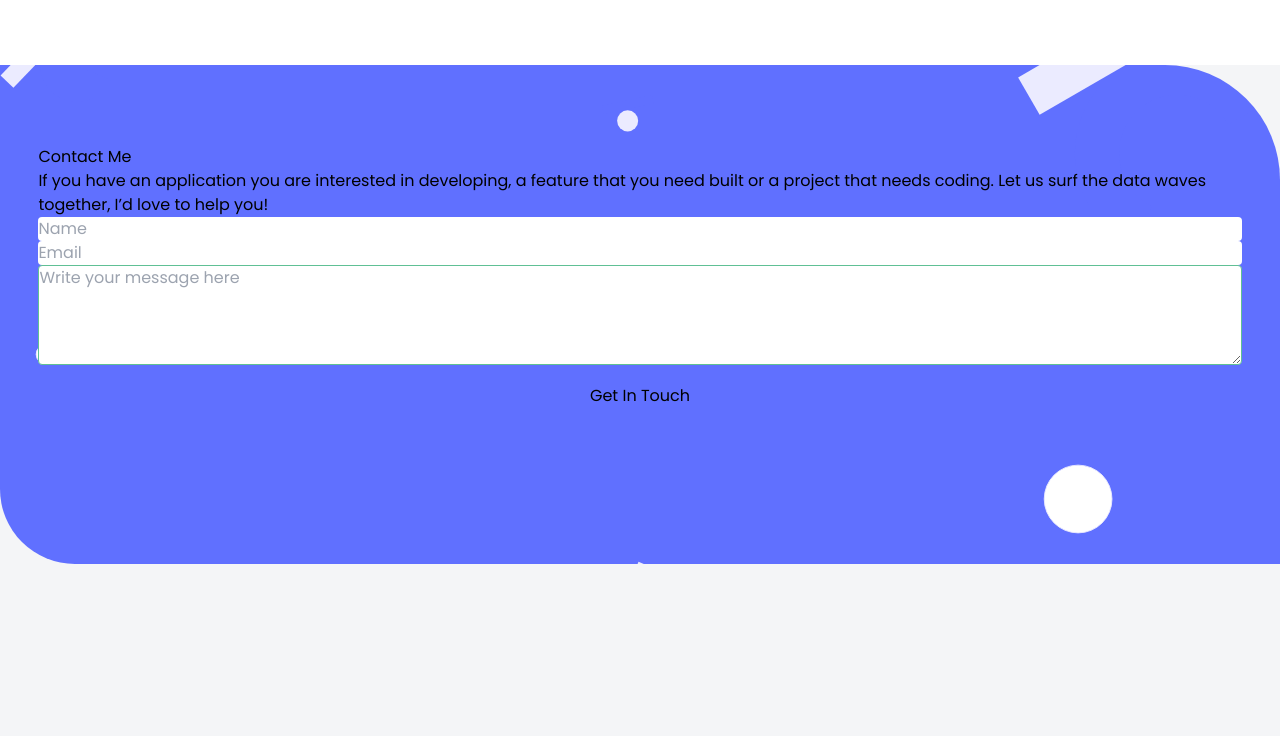
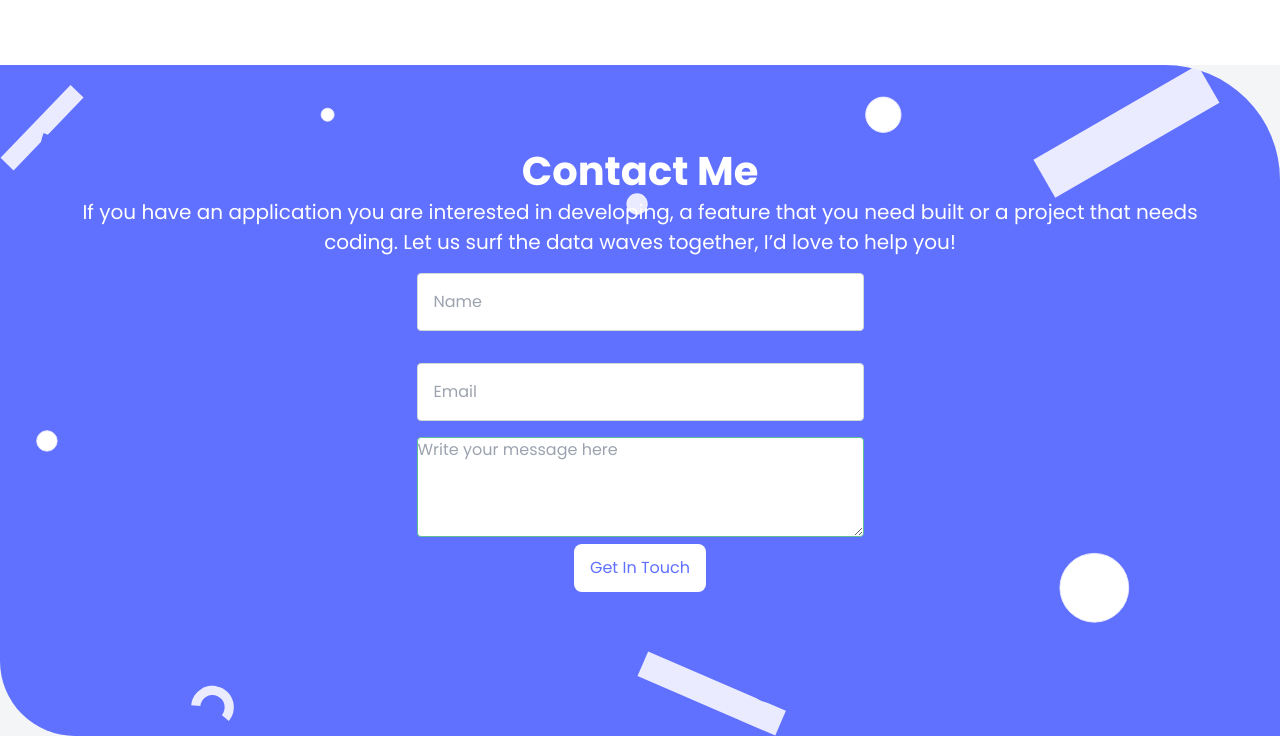
Before and after one commit to CrystallineButterfly/CrystallineButterfly.porfolio, a website: page index.html in a window 1280 px wide. Shown: the part 4062-4798 px from the top of the page. Before the commit the page ends 4626 px from the top, so only its background shows below. Drawn offline with nearby package versions, Linux system fonts and the light colour scheme.

Commit message:
Add updated CSS

```diff
--- a/index.html
+++ b/index.html
@@ -287,17 +287,28 @@
 <footer>
 
      <section id="contact-section" >
-        <div class="contact-section h1">
+
             <h2>Contact Me</h2>
+            <p>If you have an application you are interested in developing, a feature that you need built or a project that
+                needs coding. Let us surf the data waves together, I’d love to help you!
+            </p>
 
-        </div>
-        <div class="contact-section h3">
-            <p>If you have an application you are interested in developing, a feature that you need built or a project that
-                needs
-                coding. Let us surf the data waves together, I’d love to help you!</p></div>
         <form id = "contact-form" action="https://formspree.io/f/myyobenv" method="post">
-                    <input class= "input" type="text" id="name" name="username" required maxlength="30" placeholder="Name" />
-                    <input class= "input" type="email" id="email" name="email-name" required placeholder="Email" />
+            <input
+                class= "input-tag"
+                type="text" id="name"
+                name="username"
+                required
+                maxlength="30"
+                placeholder="Name"
+            >
+            <input
+                class= "input-tag"
+                type="email" id="email"
+                name="email-name"
+                required
+                placeholder="Email"
+            >
             <div class="textarea"><textarea cols="30" rows="10" name="user-box" required maxlength="500" placeholder="Write your message here"
                 id="user-message"></textarea></div>
             <div class="validate-message"></div>
--- a/styles.css
+++ b/styles.css
@@ -133,6 +133,8 @@ ul.hide {
   align-items: center;
   gap: 0.5rem;
   flex-direction: row;
+
+  /* equal to 8px */
 }
 
 .logo {
@@ -500,126 +502,8 @@ section .portfolio {
   display: flex;
 }
 
+
 /* Contact me section */
-
-/* #contact-form-section {
-  background: #6070FF;
-  width: 100%;
-  padding-bottom: 7rem;
-  display: flex;
-  flex-direction: column;
-  justify-content: center;
-  border-bottom-left-radius: 75px;
-  border-top-right-radius: 115px;
-  margin: 1rem;
-}
-
-
-.contact-section h2 {
-  text-align: center;
-  font-family: 'Poppins', sans-serif;
-  font-style: normal;
-  font-weight: 700;
-  font-size: 2.5rem;
-  line-height: 52px;
-  color: #fff;
-}
-
-.call-to-action {
-  font-style: normal;
-  font-size: 20px;
-  text-transform: none;
-  text-align: center;
-  color: white;
-  padding: 2 1rem;
-  border-radius: 20px;
-}
-
-form {
-  display: flex;
-  flex-direction: column;
-  justify-content: center;
-  align-content: center;
-  margin: 1rem 0;
-  padding: 1rem;
-  box-sizing: border-box;
-  border-radius: 8px;
-}
-
-form label input {
-  margin: .9375rem;
-  border-radius: .5rem;
-  width: 26.25rem;
-  height: 2rem;
-  padding: 10px;
-}
-/* text area */
-
-/* form label textarea {
-  max-width:15px;
-  height: 140px;
-  border: none;
-  resize: none;
-  border-radius: 8px;
-  font-size: 17px;
-  font-weight: 400;
-  padding: 20px;
-}
-
-/* button */
-
-/* .contact-button {
-  display: block;
-  margin: 0 auto;
-} */
-
-/*
-form {
-  margin: -120px 0;
-  display: flex;
-  flex-direction: column;
-  justify-content: space-between;
-  gap: 10px;
-  margin-top: 30px;
-}
-
-form label input {
-  width: 20.4375rem;
-  height: 3rem;
-  border: none;
-  border-radius: 8px;
-  font-size: 17px;
-  font-weight: 400;
-  padding: 20px;
-}
-
-form label textarea {
-  width: 20.4375rem;
-  height: 8.75rem;
-  margin-top: 50rem;
-  border: none;
-  resize: none;
-  border-radius: 8px;
-  font-size: 17px;
-  font-weight: 400;
-  padding: 20px;
-}
-
-.btn-2 {
-  width: 140px;
-  height: 48px;
-  color: #6070FF;
-  font-size: 17px;
-  font-weight: 500;
-  background-color: #FFFFFF;
-  border-radius: 8px;
-  border: none;
-}
-
-#indicator {
-  padding-top: 150px;
-
-} */
 
 #contact-section {
   background: #6070ff;
@@ -627,12 +511,26 @@ form label textarea {
   display: flex;
   flex-direction: column;
   justify-content: center;
+  align-items: center;
   border-bottom-left-radius: 4.6875rem;
   border-top-right-radius: 7.1875rem;
   background-image: url(/assets/header-bg.svg);
   background-repeat: no-repeat;
   background-size: cover;
-  background-position: center;
+
+  /* background-position: 20% 40%; */
+}
+
+#contact-section > h2 {
+  text-align: center;
+  font-family: 'Poppins', sans-serif;
+  font-style: normal;
+  font-weight: 700;
+  font-size: 40px;
+  line-height: 52px;
+  color: #fff;
+  display: flex;
+  align-items: center;
 }
 
 #contact-form {
@@ -640,19 +538,10 @@ form label textarea {
   flex-direction: column;
   justify-content: center;
   padding-bottom: 2rem;
+  width: 447px;
 }
 
-#contact-section h1 {
-  text-align: center;
-  font-family: 'Poppins', sans-serif;
-  font-style: normal;
-  font-weight: 700;
-  font-size: 40px;
-  line-height: 52px;
-  color: #fff;
-}
-
-#contact-section h3 {
+#contact-section p {
   font-style: normal;
   font-size: 20px;
   text-transform: none;
@@ -661,14 +550,10 @@ form label textarea {
   padding: 0 1rem;
 }
 
-input {
-  margin: 1em 0;
+.input-tag {
+  margin: 1rem 0;
   padding: 1rem;
-<<<<<<< HEAD
   border: 1px solid #d0d9d4;
-=======
-  border: 1px solid #e0d9D4;
->>>>>>> e086ccba0f3d260717429686cc22e83121332cd8
   box-sizing: border-box;
   border-radius: 4px;
 }
@@ -689,13 +574,10 @@ textarea {
 #contact-section button {
   display: block;
   margin: 0 auto;
-<<<<<<< HEAD
   background: #fff;
-=======
-  background: #ffffff;
->>>>>>> e086ccba0f3d260717429686cc22e83121332cd8
   border-radius: 8px;
   flex-direction: row;
   align-items: center;
   padding: 12px 16px;
+  color: #6070ff;
 }
```
Lines whose indentation alone changed are shown as unchanged.
